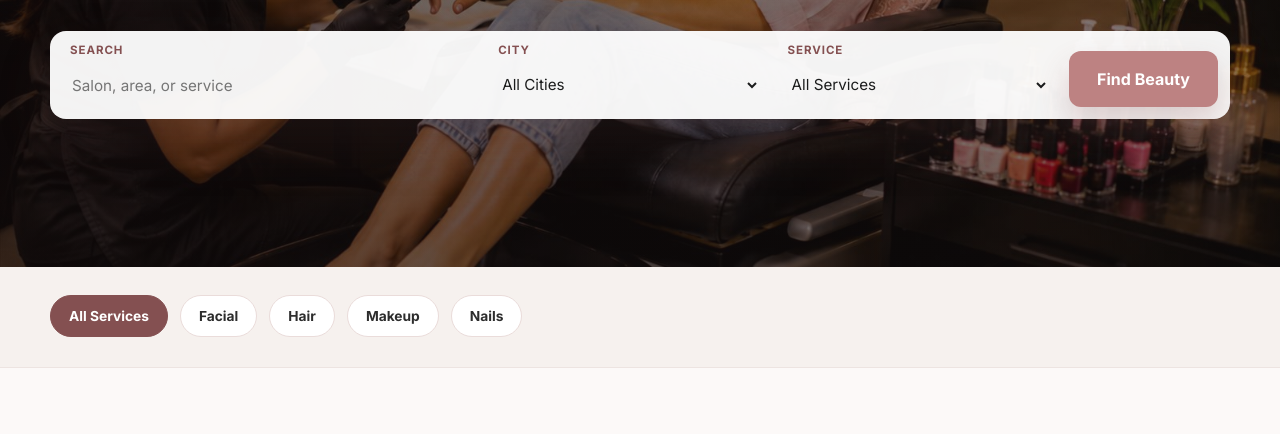
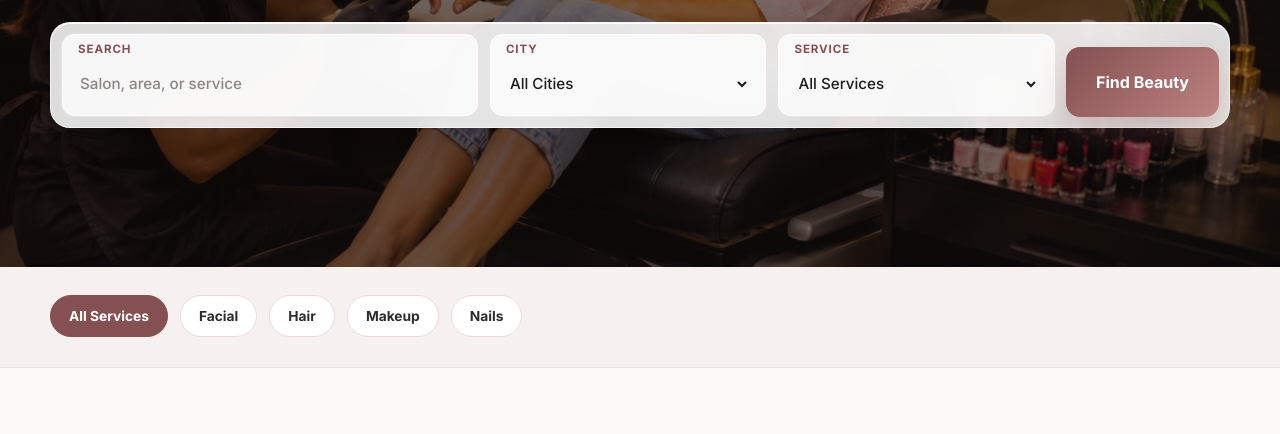
Before and after one commit to sarfrazakhtar786/salon-menu-platform, a plain HTML site: page index.html in a window 1280 px wide. Shown: the part 366-800 px from the top of the page. Drawn offline with nearby package versions, Linux system fonts and the light colour scheme.

Commit message:
Style homepage search panel

```diff
--- a/index.html
+++ b/index.html
@@ -164,11 +164,15 @@
       display: grid;
       grid-template-columns: 1.2fr 0.8fr 0.8fr auto;
       align-items: end;
-      gap: 12px;
-      padding: 12px;
-      border-radius: 16px;
-      background: rgba(255, 255, 255, 0.95);
-      box-shadow: var(--shadow);
+      gap: 10px;
+      padding: 10px;
+      border: 1px solid rgba(255, 255, 255, 0.72);
+      border-radius: 20px;
+      background: rgba(255, 255, 255, 0.86);
+      box-shadow:
+        0 24px 60px rgba(0, 0, 0, 0.18),
+        inset 0 1px 0 rgba(255, 255, 255, 0.86);
+      backdrop-filter: blur(16px);
       text-align: left;
     }
 
@@ -176,7 +180,21 @@
       display: grid;
       gap: 6px;
       min-width: 0;
-      padding: 0 8px;
+      min-height: 70px;
+      padding: 10px 16px;
+      border: 1px solid rgba(132, 80, 81, 0.12);
+      border-radius: 14px;
+      background: rgba(255, 255, 255, 0.78);
+      box-shadow: inset 0 0 0 1px rgba(255, 255, 255, 0.48);
+      transition: border-color 0.2s ease, box-shadow 0.2s ease, background 0.2s ease;
+    }
+
+    .field:focus-within {
+      border-color: rgba(132, 80, 81, 0.42);
+      background: rgba(255, 255, 255, 0.96);
+      box-shadow:
+        inset 0 0 0 1px rgba(255, 255, 255, 0.75),
+        0 0 0 4px rgba(132, 80, 81, 0.12);
     }
 
     .field label {
@@ -185,6 +203,7 @@
       font-weight: 800;
       letter-spacing: 0.08em;
       text-transform: uppercase;
+      line-height: 1;
     }
 
     .field input,
@@ -196,18 +215,35 @@
       background: transparent;
       color: var(--text);
       font-size: 0.95rem;
+      font-weight: 500;
+    }
+
+    .field input::placeholder {
+      color: rgba(103, 88, 88, 0.72);
     }
 
     .find-btn {
-      min-height: 56px;
-      padding: 0 28px;
+      min-height: 70px;
+      padding: 0 30px;
       border: 0;
-      border-radius: 12px;
-      background: var(--primary-soft);
+      border-radius: 14px;
+      background: linear-gradient(135deg, var(--primary), var(--primary-soft));
       color: white;
       font-weight: 800;
       cursor: pointer;
-      box-shadow: 0 16px 30px rgba(132, 80, 81, 0.24);
+      box-shadow: 0 16px 30px rgba(132, 80, 81, 0.28);
+      transition: transform 0.2s ease, box-shadow 0.2s ease, filter 0.2s ease;
+      white-space: nowrap;
+    }
+
+    .find-btn:hover {
+      transform: translateY(-2px);
+      filter: saturate(1.08);
+      box-shadow: 0 22px 38px rgba(132, 80, 81, 0.34);
+    }
+
+    .find-btn:active {
+      transform: translateY(0);
     }
 
     .category-band {
@@ -565,13 +601,13 @@
       .hero p { margin-left: 0; }
       .search-panel {
         grid-template-columns: 1fr;
-        padding: 14px;
+        padding: 10px;
       }
       .field {
-        border-bottom: 1px solid var(--line);
-        padding: 8px 4px;
+        min-height: 64px;
+        padding: 10px 14px;
       }
-      .field:last-of-type { border-bottom: 0; }
+      .find-btn { min-height: 58px; }
       .section { padding: 64px 0; }
       .section-head {
         align-items: start;
```
